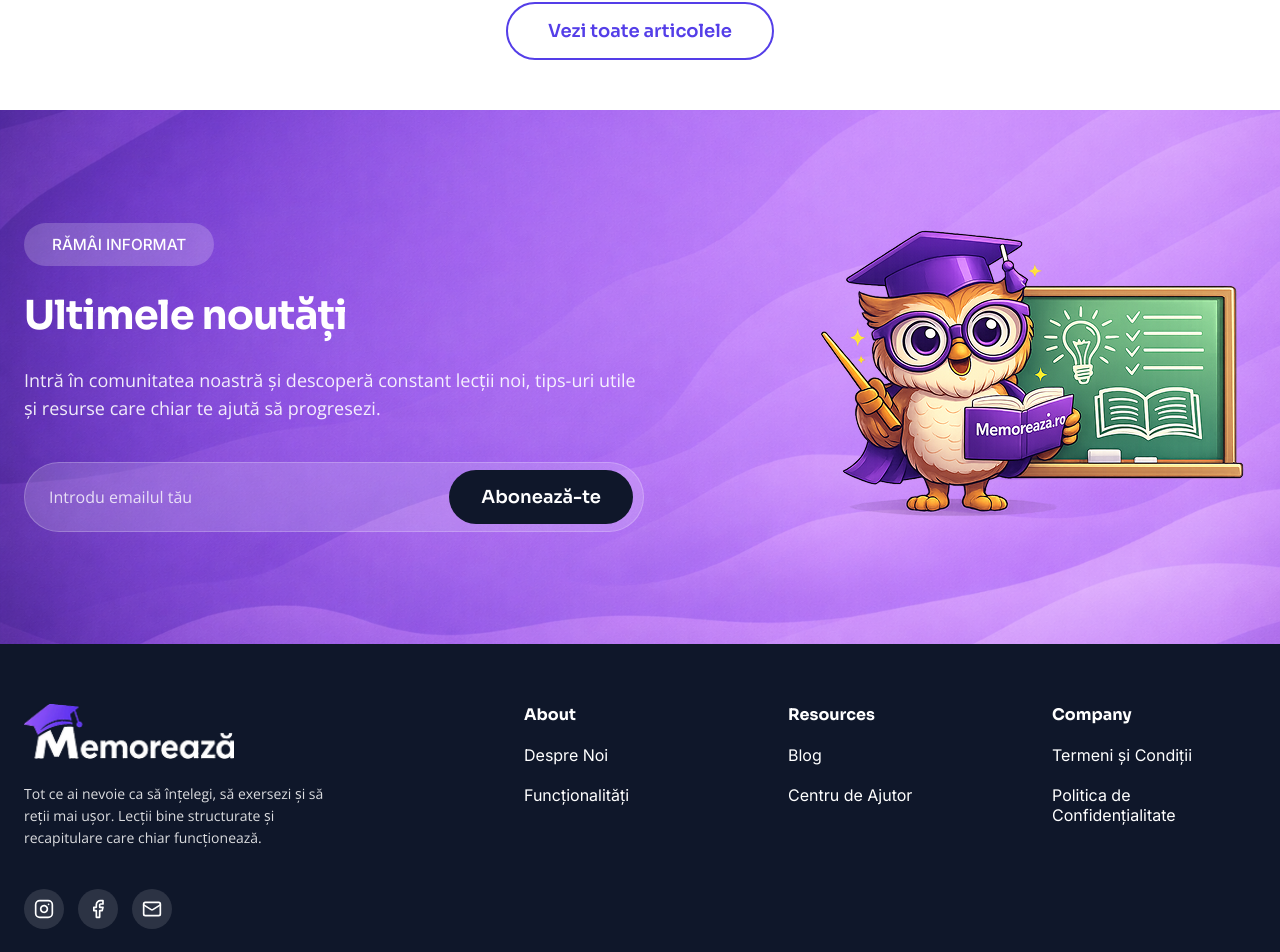
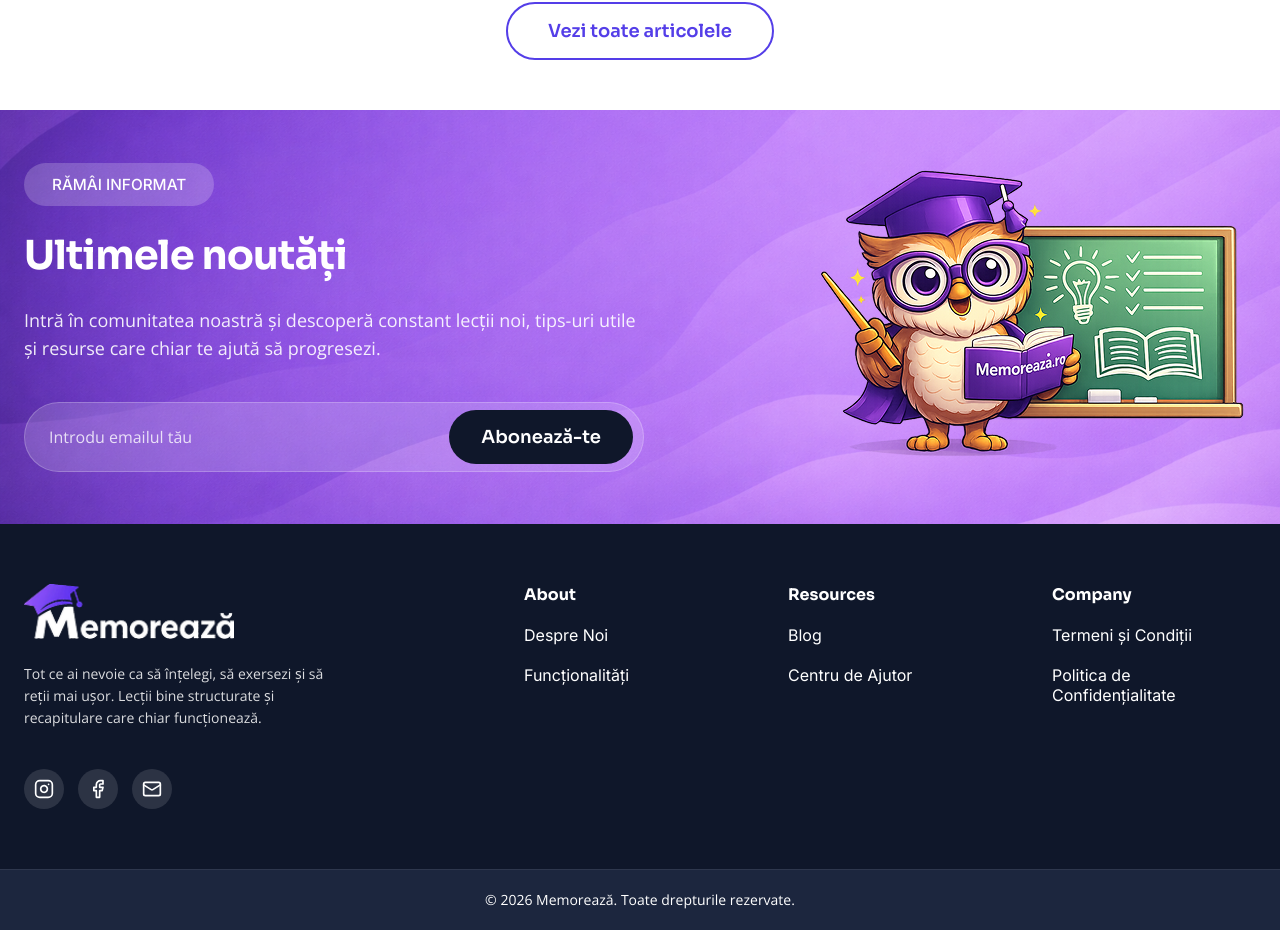
Before and after one commit to dcrysty2309/memoreaza, an Angular app: page / in a window 1280 px wide. Shown: the part 4776-5728 px from the top of the page. After the commit the page ends 5706 px from the top, so only its background shows below. Built offline with nearby package versions, Linux system fonts and the light colour scheme.

Commit message:
Tweak: remove newsletter surface padding

```diff
--- a/src/styles/pages/_home.scss
+++ b/src/styles/pages/_home.scss
@@ -1011,7 +1011,7 @@ app-home {
   .newsletter-surface {
     border-radius: 0;
     background: transparent;
-    padding: 60px 0;
+    padding: 0;
     display: grid;
     grid-template-columns: minmax(0, 1fr) minmax(0, 445px);
     align-items: center;
```
